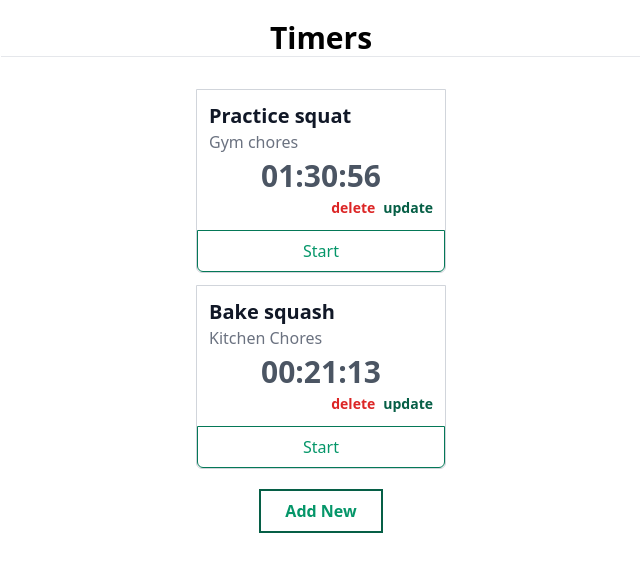
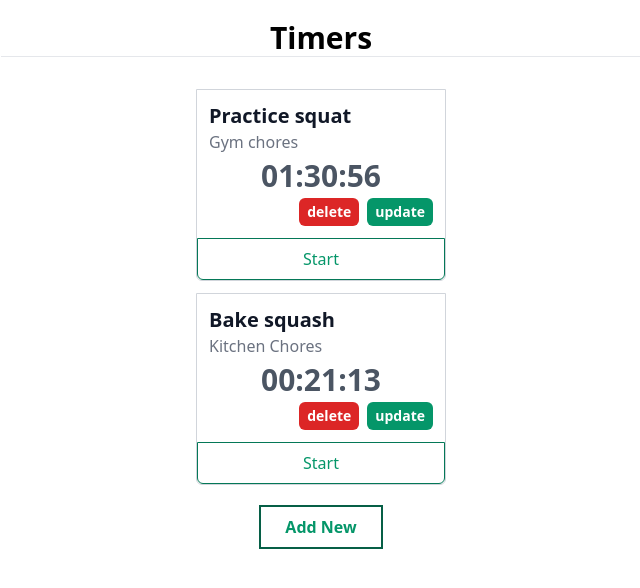
Before and after one commit to rocksongabriel/time-logging-app, a React (Create React App) app: page / in a window 1280 px wide. Shown: the top 588 px of the page, without its empty margins (319-959 px from the left). Built offline with nearby package versions, Linux system fonts and the light colour scheme.

Commit message:
Change the the update and delete texts to buttons

```diff
--- a/src/timer_app/components/EditableTimer.js
+++ b/src/timer_app/components/EditableTimer.js
@@ -7,6 +7,7 @@ class EditableTimer extends React.Component {
   state = {
     editFormOpen: false,
   }
+
   render() {
     if (this.state.editFormOpen) {
       return (
--- a/src/timer_app/components/Timer.js
+++ b/src/timer_app/components/Timer.js
@@ -16,8 +16,12 @@ class Timer extends React.Component {
             <p className="text-gray-500">{this.props.project}</p>
             <p className="text-gray-600 text-3xl font-bold text-center py-1">{elapsedString}</p>
             <p className="text-right space-x-2 text-sm">
-              <span className="text-red-600 font-bold">delete</span>
-              <span className="text-green-800 font-bold">update</span>
+              <button
+                className="font-bold bg-red-600 text-white py-1 px-2 rounded-md focus:outline-none"
+              >delete</button>
+              <button
+                className="font-bold bg-green-600 text-white py-1 px-2 rounded-md focus:outline-none"
+              >update</button>
             </p>
           </div>
 
```
